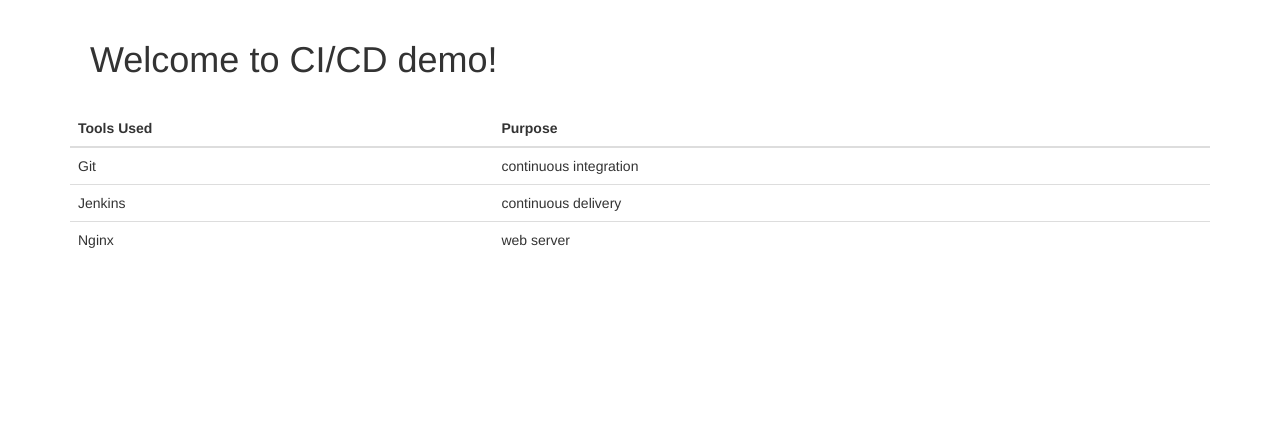
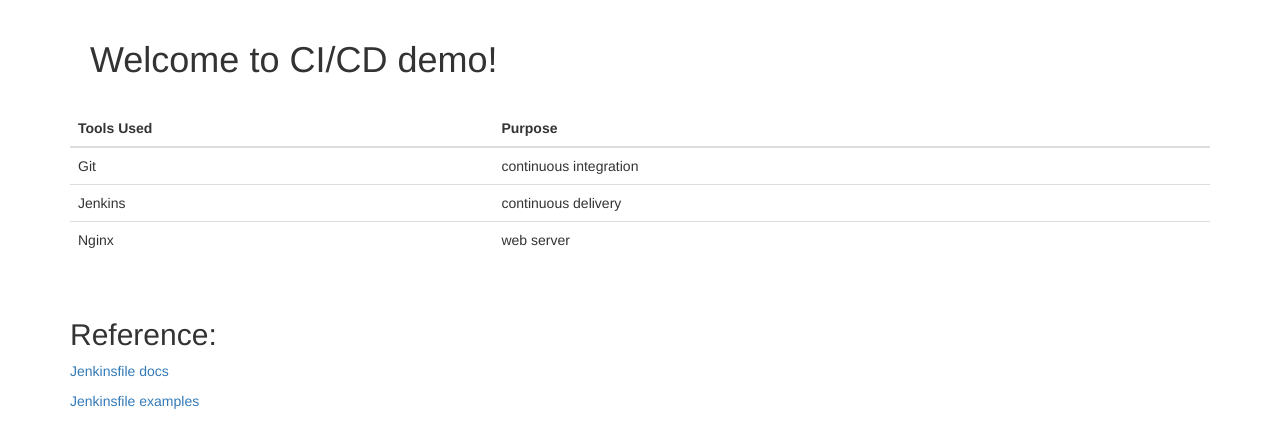
Before and after one commit to aswadrangnekar/demoproject, a plain HTML site: page index.html in a window 1280 px wide. Drawn offline with nearby package versions, Linux system fonts and the light colour scheme.

Commit message:
Add ref section

```diff
--- a/index.html
+++ b/index.html
@@ -32,11 +32,11 @@
     </tbody>
   </table>
 
-  <!--div style="padding-top: 20px">
+  <div style="padding-top: 20px">
     <h2>Reference:</h2>
     <p><a href="https://jenkins.io/doc/book/pipeline/jenkinsfile/">Jenkinsfile docs</a></p>
     <p><a href="https://jenkins.io/doc/pipeline/examples/">Jenkinsfile examples</a></p>
-  </div-->
+  </div>
 </div>
 </body>
 </html>
```
